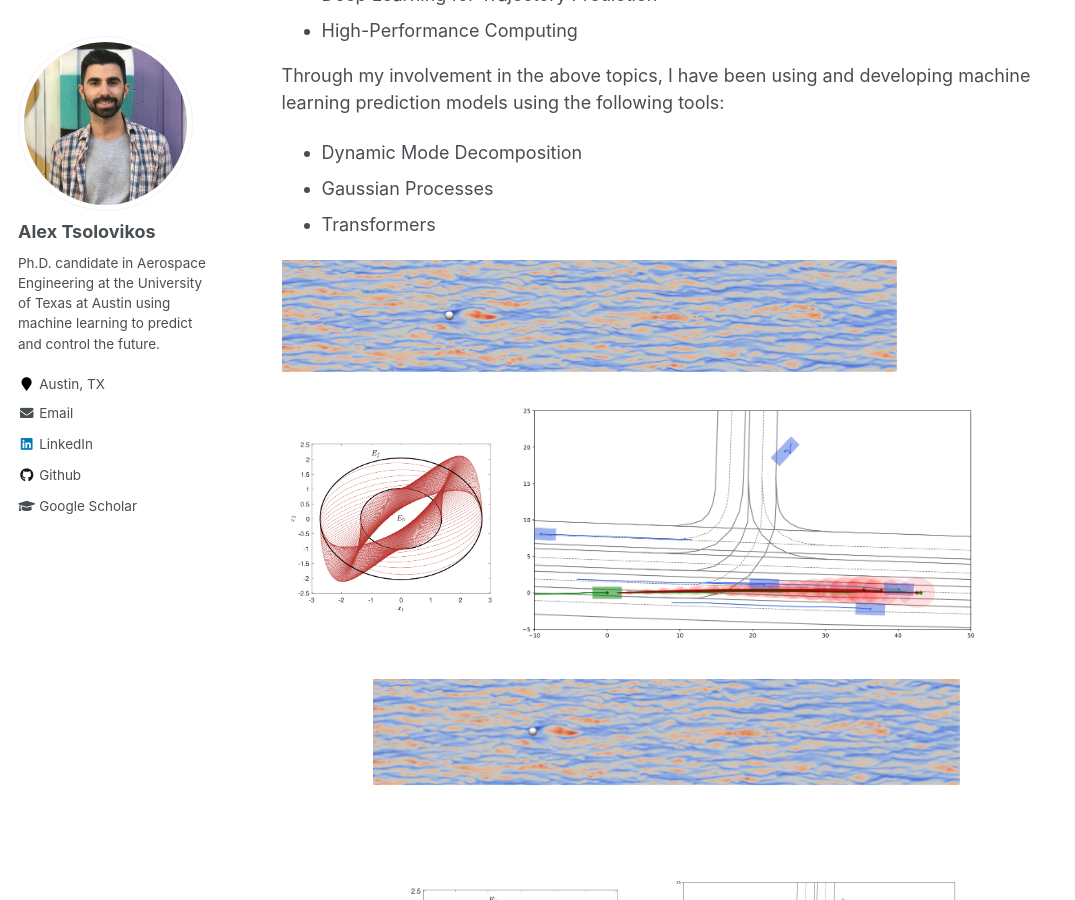
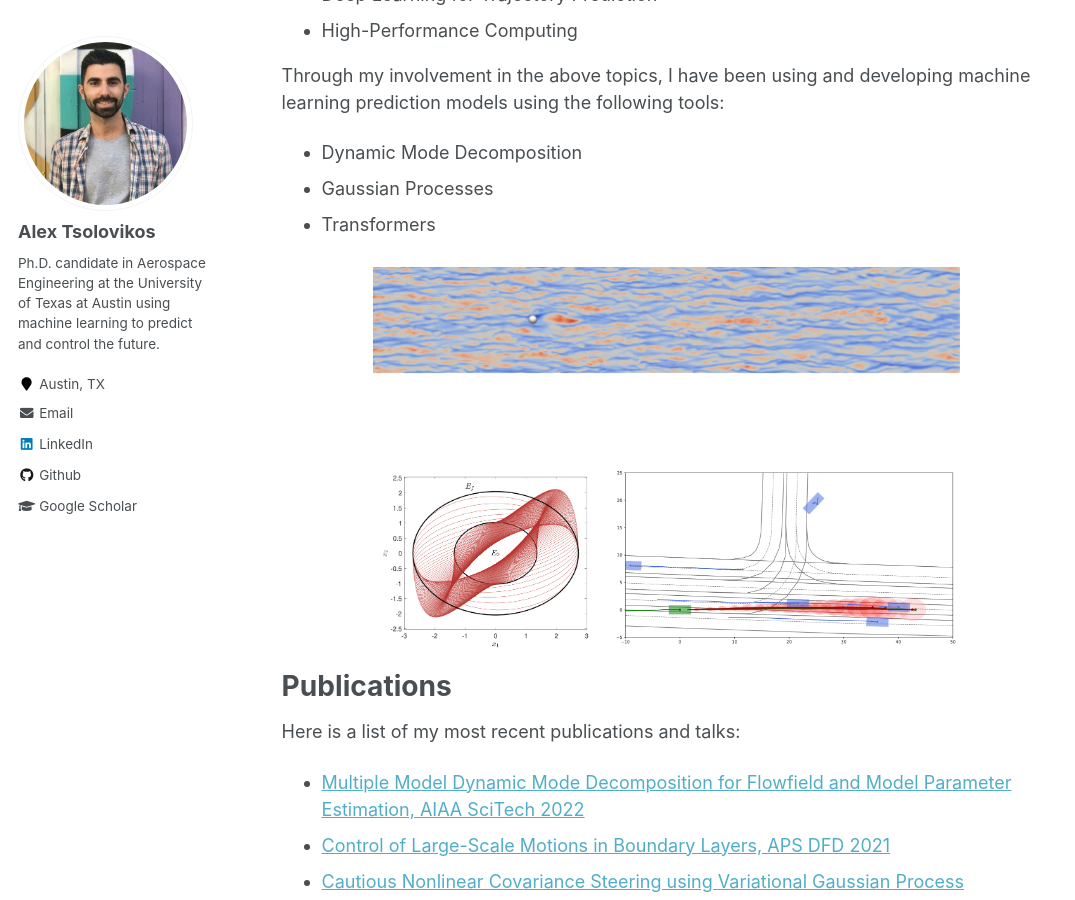
Before and after one commit to alextsolovikos/alextsolovikos.github.io, a Jekyll site: the page built from _pages/about.md, in a window 1280 px wide and 900 px high, scrolled down 951 px. Shown: the whole window, without its empty margins (0-1075 px from the left). Built offline with Jekyll 4.4.1, drawn with Linux system fonts in a browser that asks for light colours.

Commit message:
Update about.md

```diff
--- a/_pages/about.md
+++ b/_pages/about.md
@@ -32,6 +32,7 @@
 - Gaussian Processes
 - Transformers
 
+<!--
 <p float="center">
   <img src="https://alextsolovikos.github.io/docs/gif_tbl_small_animation_top_vew.gif" alt="Flow Control" width="80%" />
 </p>
@@ -60,6 +61,8 @@
   </tbody>
 </table>
 
+-->
+
 <table style="width: 600px; margin-left: auto; margin-right: auto; border: 0px;">
   <tbody>
     <tr>
@@ -69,15 +72,12 @@
     </tr>
     <tr>
       <td style="width: 600px; height: 200px; text-align: center; vertical-align: top; border: 0px;">
-          <img src="https://alextsolovikos.github.io/docs/greedy_covariance_2d.png" alt="Stochastic Optimal Control" width="30%" />
-          <img src="https://alextsolovikos.github.io/docs/transformer_example_prediction.png" alt="Motion Prediction" width="60%" />
+          <img src="https://alextsolovikos.github.io/docs/greedy_covariance_2d.png" alt="Stochastic Optimal Control" width="40%" />
+          <img src="https://alextsolovikos.github.io/docs/transformer_example_prediction.png" alt="Motion Prediction" width="59%" />
       </td>
     </tr>
   </tbody>
 </table>
-
-
-
 
 <!--
 
```
